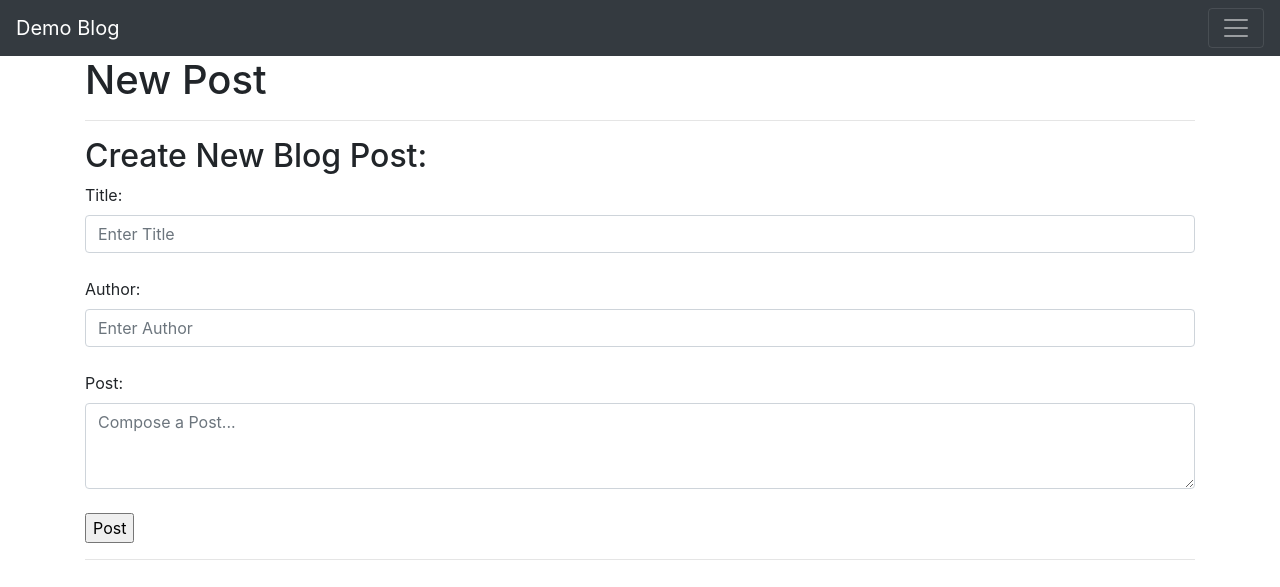
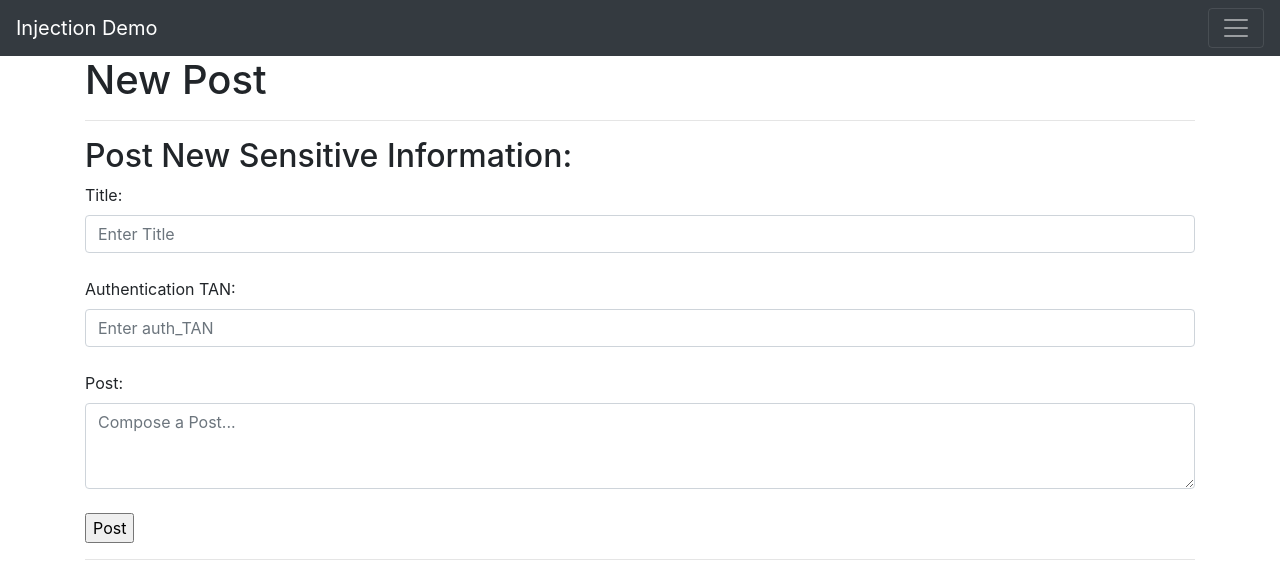
Before and after one commit to woohyun7878/flask_injection_demo, a Flask app: page /posts/new in a window 1280 px wide. Shown: the top 587 px of the page. Run offline with Flask 2, Linux system fonts and the light colour scheme; some libraries are stand-ins or nearby versions.

Commit message:
Final touches.

```diff
--- a/app.py
+++ b/app.py
@@ -12,7 +12,7 @@ class BlogPost(db.Model):
     id = db.Column(db.Integer, primary_key=True)
     title = db.Column(db.String(255), nullable=False)
     content = db.Column(db.Text, nullable=False)
-    author = db.Column(db.String(20), nullable=False, default='N/A')
+    auth_TAN = db.Column(db.String(20), nullable=False, default='N/A')
     date_posted = db.Column(db.DateTime, nullable=False, default=datetime.utcnow)
 
     def __repr__(self):
@@ -22,7 +22,7 @@ all_posts = [
 	{
 		'title': 'Post 1',
 		'content': 'This is the content of post 1.',
-		'author': 'Aaron'
+		'auth_TAN': 'Aaron'
  	},
  	{
 		'title': 'Post 2',
@@ -37,8 +37,8 @@ def index():
 @app.route('/posts', methods=['GET', 'POST'])
 def posts():
         if request.method == 'POST':
-            post_filter_by = request.form['filter_by']
-            all_posts = BlogPost.query.filter(text("author={}".format("\'"+ post_filter_by +"\'"))).all()
+            post_filter_by = request.form['auth_TAN']
+            all_posts = BlogPost.query.filter(text("auth_TAN={}".format("\'"+ post_filter_by +"\'"))).all()
             return render_template('posts.html', posts=all_posts)
         else:
             all_posts = BlogPost.query.order_by(BlogPost.date_posted).all()
@@ -56,7 +56,7 @@ def edit(id):
     post = BlogPost.query.get_or_404(id)
     if request.method == 'POST':
         post.title = request.form['title']
-        post.author = request.form['author']
+        post.auth_TAN = request.form['auth_TAN']
         post.content = request.form['content']
         db.session.commit()
         return redirect('/posts')
@@ -68,8 +68,8 @@ def new_post():
     if request.method =='POST':
         post_title = request.form['title']
         post_content = request.form['content']
-        post_author = request.form['author']
-        new_post = BlogPost(title=post_title, content=post_content, author=post_author)
+        post_auth_TAN = request.form['auth_TAN']
+        new_post = BlogPost(title=post_title, content=post_content, auth_TAN=post_auth_TAN)
         db.session.add(new_post)
         db.session.commit()
         return redirect('/posts')
--- a/templates/base.html
+++ b/templates/base.html
@@ -13,7 +13,7 @@
 
 <body>
 	<nav class="navbar navbar-dark bg-dark">
-		<a class="navbar-brand" href="/">Demo Blog</a>
+		<a class="navbar-brand" href="/">Injection Demo</a>
 		<button class="navbar-toggler" type="button" data-toggle="collapse" data-target="#navbarsExample01"
 			aria-controls="navbarsExample01" aria-expanded="false" aria-label="Toggle navigation">
 			<span class="navbar-toggler-icon"></span>
@@ -40,9 +40,6 @@
 					</div>
 				</li>
 			</ul>
-			<form class="form-inline my-2 my-md-0">
-				<input class="form-control" type="text" placeholder="Search" aria-label="Search">
-			</form>
 		</div>
 	</nav>
 	<div class="container">
--- a/templates/edit.html
+++ b/templates/edit.html
@@ -12,8 +12,8 @@
 			<label for="post">Title:</label>
             <input class="form-control" type="text" name="title" id ="title" value="{{post.title}}" aria-label="Enter Title">
 			<br>
-			<label for="post">Author:</label>
-            <input class="form-control" type="text" name="author" id ="author" value="{{post.author}}" aria-label="Enter Author">
+			<label for="post">Authentication TAN:</label>
+            <input class="form-control" type="text" name="auth_TAN" id ="auth_TAN" value="{{post.auth_TAN}}" aria-label="Enter auth_TAN">
 			<br>
 			<label for="post">Post:</label>
     		<textarea class="form-control" name="content" id="content" rows="3" aria-label="Enter Content">{{post.content}}</textarea>
--- a/templates/index.html
+++ b/templates/index.html
@@ -12,11 +12,11 @@
     <div class="jumbotron">
         <div class="col-sm-8 mx-auto">
             <h1>Welcome!</h1>
-            <p>This basic blog site was created for pre-development research at Fasoo, mostly
-                following the Python Flask tutorial by <a href="https://cleverprogrammer.com">Clever Programmer</a>.
+            <p>This intentionally vulnerable site was created for pre-development research at Fasoo.
+                The skeleton repository for this site can be found <a href="https://github.com/woohyun7878/flask_blog_demo">here</a>.
                 <p>Go visit <a href="https://en.fasoo.com">Fasoo</a>, Korea's leading data security firm.</p>
                 <p>
-                    <a class="btn btn-primary" href="/posts" role="button">View Posts
+                    <a class="btn btn-primary" href="/posts" role="button">View Sensitive Posts
                         &raquo;</a>
                 </p>
         </div>
--- a/templates/new_post.html
+++ b/templates/new_post.html
@@ -8,13 +8,13 @@
 <h1>New Post</h1>
 
 	<hr>
-		<h2>Create New Blog Post:</h2>
+		<h2>Post New Sensitive Information:</h2>
 		<form action="/posts/new" method="POST">
 			<label for="post">Title:</label>
             <input class="form-control" type="text" name="title" id ="title" placeholder="Enter Title" aria-label="Enter Title">
 			<br>
-			<label for="post">Author:</label>
-            <input class="form-control" type="text" name="author" id ="author" placeholder="Enter Author" aria-label="Enter Author">
+			<label for="post">Authentication TAN:</label>
+            <input class="form-control" type="text" name="auth_TAN" id ="auth_TAN" placeholder="Enter auth_TAN" aria-label="Enter auth_TAN">
 			<br>
 			<label for="post">Post:</label>
     		<textarea class="form-control" placeholder="Compose a Post..." name="content" id="content" rows="3" aria-label="Enter Content"></textarea>
```
Also changed, not shown: templates/posts.html (+4 -4 lines), posts.db.
